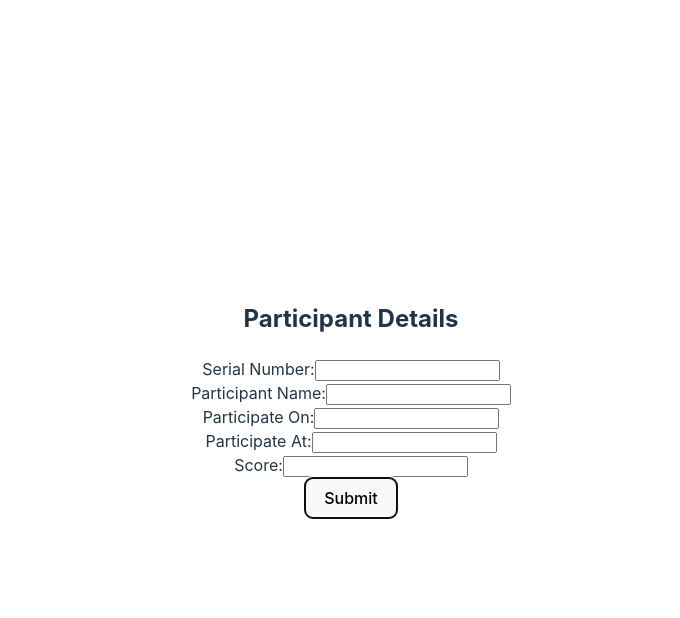
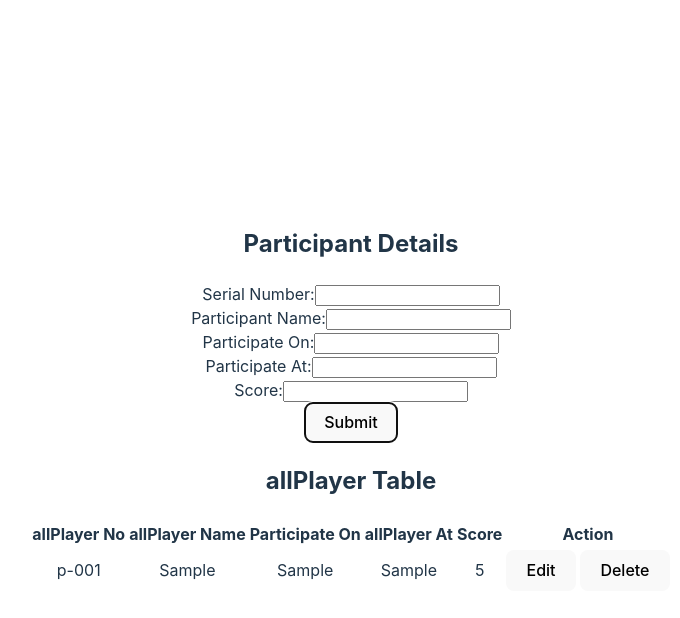
Before and after one commit to Mayeda-Islam/SOLUTION-ART-LTD-job-task, a React (Vite) app: page / in a window 1280 px wide. Both pictures are taken after typing "Sample", "Sample", "Sample", "5" into the empty fields and a click on the button "Submit". Shown: the top 618 px of the page, without its empty margins (289-969 px from the left). Built offline with nearby package versions, Linux system fonts and the light colour scheme.

Commit message:
delete data added

```diff
--- a/src/Home/Home.jsx
+++ b/src/Home/Home.jsx
@@ -1,4 +1,5 @@
 import React, { useState } from "react";
+import PlayerCard from "./PlayerCard";
 
 const Home = () => {
   const [currentId, setCurrentId] = useState(1);
@@ -7,6 +8,16 @@ const Home = () => {
   const [participateAt, setParticipateAt] = useState("");
   const [score, setScore] = useState("");
   const [allPlayer, setAllPlayer] = useState([]);
+
+  const handleUpdate = (id) => {
+    console.log(id, "from update");
+  };
+  const handleDelete = (id) => {
+    const filteringPlayer = allPlayer?.filter(
+      (player) => player?.participantId !== id
+    );
+    setAllPlayer(filteringPlayer);
+  };
 
   //generate id
   function generateProductId(currentId) {
@@ -31,7 +42,7 @@ const Home = () => {
       score,
     };
 
-    setAllPlayer(...allPlayer, data);
+    setAllPlayer([...allPlayer, data]);
 
     // Clear the form fields
 
@@ -42,6 +53,7 @@ const Home = () => {
   };
   console.log(allPlayer, "line 35");
   return (
+    <>
       <div>
         <h2>Participant Details</h2>
         <form onSubmit={handleSubmit}>
@@ -93,6 +105,12 @@ const Home = () => {
           <button type="submit">Submit</button>
         </form>
       </div>
+      <PlayerCard
+        handleDelete={handleDelete}
+        handleUpdate={handleUpdate}
+        allPlayer={allPlayer}
+      ></PlayerCard>
+    </>
   );
 };
 
--- /dev/null
+++ b/src/Home/PlayerCard.jsx
@@ -0,0 +1,45 @@
+/* eslint-disable react/prop-types */
+import React from "react";
+
+// eslint-disable-next-line react/prop-types
+const PlayerCard = ({ allPlayer, handleUpdate, handleDelete }) => {
+  return (
+    <div>
+      <h2>allPlayer Table</h2>
+
+      <table>
+        <thead>
+          <tr>
+            <th>allPlayer No</th>
+            <th>allPlayer Name</th>
+            <th>Participate On</th>
+            <th>allPlayer At</th>
+            <th>Score</th>
+            <th>Action</th>
+          </tr>
+        </thead>
+        <tbody>
+          {allPlayer?.map((player, index) => (
+            <tr key={index}>
+              <td>{player?.participantId}</td>
+              <td>{player.participantName}</td>
+              <td>{player.participantNo}</td>
+              <td>{player.participateAt}</td>
+              <td>{player.score}</td>
+              <td>
+                <button onClick={() => handleUpdate(player?.participantId)}>
+                  Edit
+                </button>{" "}
+                <button onClick={() => handleDelete(player?.participantId)}>
+                  Delete
+                </button>
+              </td>
+            </tr>
+          ))}
+        </tbody>
+      </table>
+    </div>
+  );
+};
+
+export default PlayerCard;
```
Lines whose indentation alone changed are shown as unchanged.
